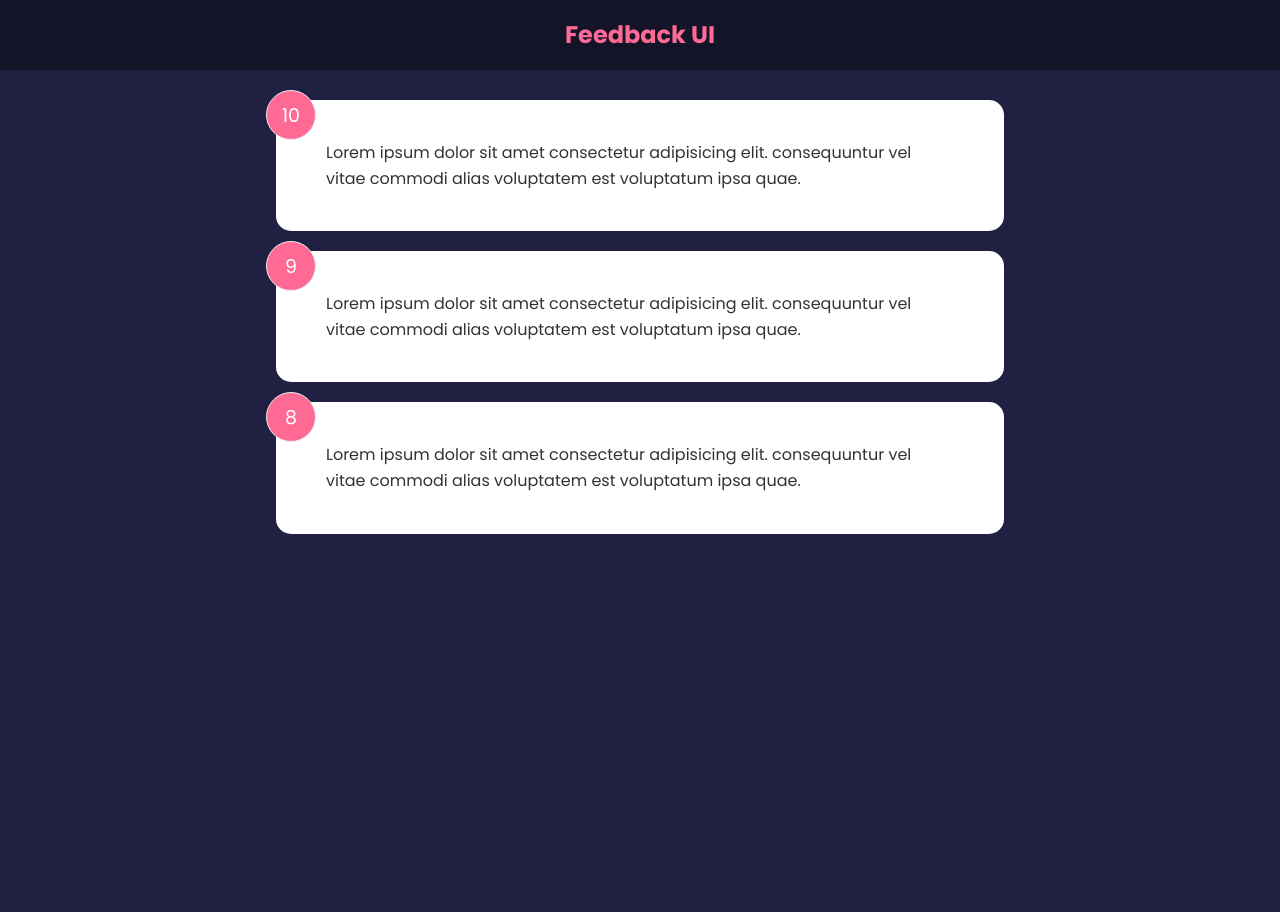
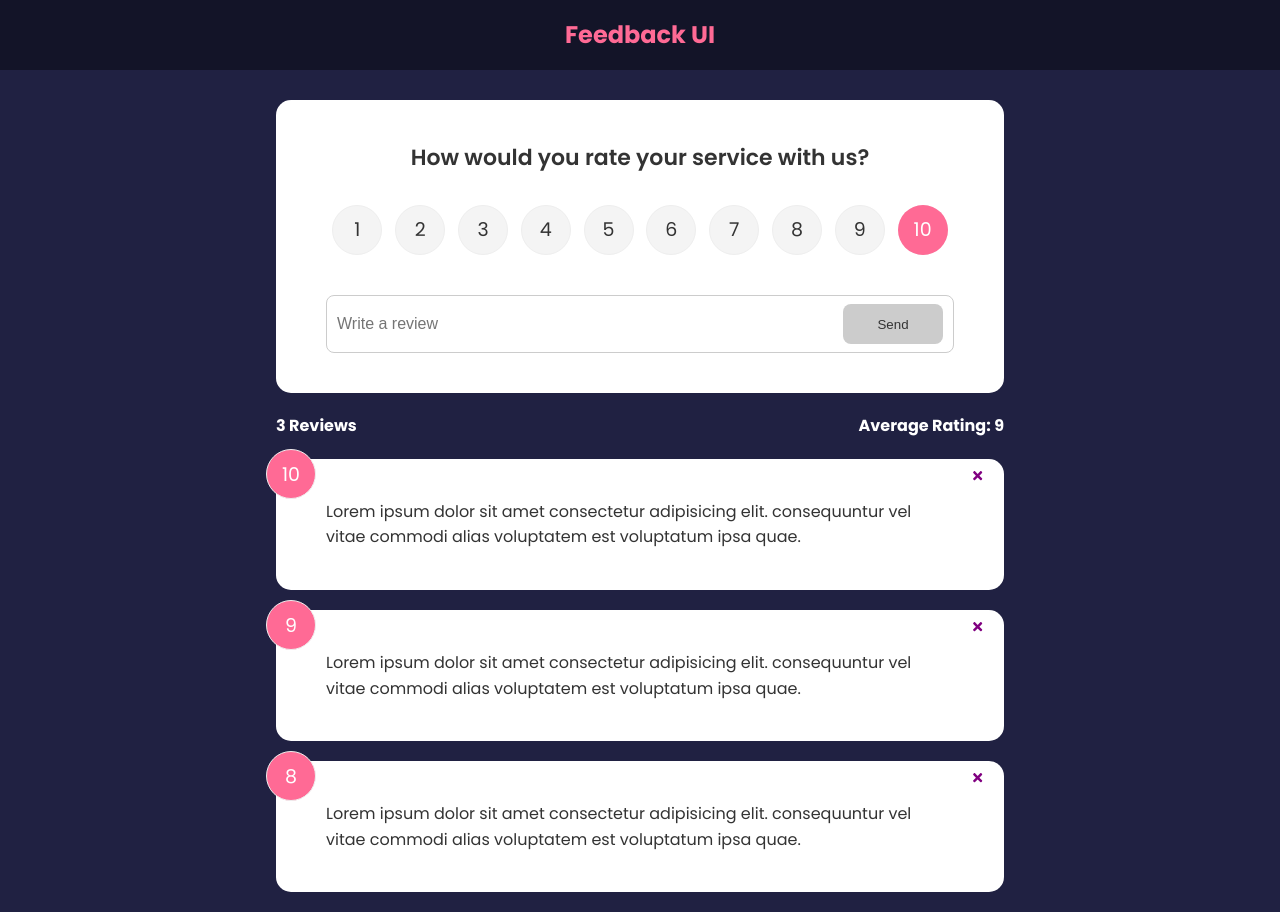
Before and after one commit to aicheye/feedback-ui, a React (Create React App) app: page / in a window 1280 px wide. Before the commit the page ends 800 px from the top, so only its background shows below. Built offline with nearby package versions, Linux system fonts and the light colour scheme.

Commit message:
Complete form submission and feedback deletion

```diff
--- a/package.json
+++ b/package.json
@@ -6,9 +6,12 @@
     "@testing-library/jest-dom": "^5.17.0",
     "@testing-library/react": "^13.4.0",
     "@testing-library/user-event": "^13.5.0",
+    "framer-motion": "^11.2.9",
     "react": "^18.3.1",
     "react-dom": "^18.3.1",
-    "react-scripts": "5.0.1",
+    "react-icons": "^5.2.1",
+    "react-scripts": "^5.0.1",
+    "ulid": "^2.3.0",
     "web-vitals": "^2.1.4"
   },
   "scripts": {
--- a/src/App.js
+++ b/src/App.js
@@ -1,16 +1,33 @@
-// import { useState } from "react";
+import { useState } from "react";
+import { ulid } from "ulid";
+import FeedbackForm from "./components/FeedbackForm";
 import FeedbackList from "./components/FeedbackList";
+import FeedbackStats from "./components/FeedbackStats";
 import Header from "./components/Header";
 import FeedbackData from "./data/FeedbackData";
 
 function App() {
-  //  const [feedback, setFeedback] = useState(FeedbackData);
+  const [feedback, setFeedback] = useState(FeedbackData);
+
+  const deleteFeedback = (id) => {
+    if (window.confirm("Are you sure you want to delete?")) {
+      setFeedback(feedback.filter((item) => item.id !== id));
+    }
+  };
+
+  const addFeedback = (newFeedback) => {
+    newFeedback.id = ulid();
+
+    setFeedback([newFeedback, ...feedback]);
+  };
 
   return (
     <>
       <Header />
       <div className="container">
-        <FeedbackList feedback={FeedbackData} />
+        <FeedbackForm handleAdd={addFeedback} />
+        <FeedbackStats feedback={feedback} />
+        <FeedbackList feedback={feedback} handleDelete={deleteFeedback} />
       </div>
     </>
   );
--- /dev/null
+++ b/src/components/FeedbackForm.jsx
@@ -0,0 +1,63 @@
+import { useState } from "react";
+import RatingSelect from "./RatingSelect";
+import Button from "./shared/Button";
+import Card from "./shared/Card";
+
+function FeedbackForm({ handleAdd }) {
+  const [text, setText] = useState("");
+  const [rating, setRating] = useState(10);
+  const [btnDisabled, setBtnDisabled] = useState(true);
+  const [message, setMessage] = useState();
+
+  const handleTextChange = ({ target: { value } }) => {
+    if (value === "") {
+      setBtnDisabled(true);
+      setMessage(null);
+    } else if (value !== "" && value.trim().length < 10) {
+      setBtnDisabled(true);
+      setMessage("Text must be at least 10 characters");
+    } else {
+      setMessage(null);
+      setBtnDisabled(false);
+    }
+
+    setText(value);
+  };
+
+  const handleSubmit = (e) => {
+    e.preventDefault();
+    if (text.trim().length >= 10) {
+      const newFeedback = {
+        text,
+        rating,
+      };
+
+      handleAdd(newFeedback);
+      setText("");
+    }
+  };
+
+  return (
+    <Card>
+      <form onSubmit={handleSubmit}>
+        <h2>How would you rate your service with us?</h2>
+        <RatingSelect select={(rating) => setRating(rating)} />
+        <div className="input-group">
+          <input
+            onChange={handleTextChange}
+            type="text"
+            placeholder="Write a review"
+            value={text}
+          />
+          <Button type="submit" isDisabled={btnDisabled}>
+            Send
+          </Button>
+        </div>
+
+        {message && <div className="message">{message}</div>}
+      </form>
+    </Card>
+  );
+}
+
+export default FeedbackForm;
--- a/src/components/FeedbackItem.jsx
+++ b/src/components/FeedbackItem.jsx
@@ -1,9 +1,15 @@
-function FeedbackItem({ item }) {
+import { FaTimes } from "react-icons/fa";
+import Card from "./shared/Card";
+
+function FeedbackItem({ item, handleDelete }) {
   return (
-    <div className="card">
+    <Card>
       <div className="num-display">{item.rating}</div>
+      <button onClick={() => handleDelete(item.id)} className="close">
+        <FaTimes color="purple" />
+      </button>
       <div className="text-display">{item.text}</div>
-    </div>
+    </Card>
   );
 }
 
--- a/src/components/FeedbackList.jsx
+++ b/src/components/FeedbackList.jsx
@@ -1,19 +1,39 @@
-//  import FeedbackItem from "./FeedbackItem";
-
+import { AnimatePresence, motion } from "framer-motion";
 import FeedbackItem from "./FeedbackItem";
 
-function FeedbackList({ feedback }) {
+function FeedbackList({ feedback, handleDelete }) {
   if (!feedback || feedback.length === 0) {
-    return <p>No feedback</p>;
+    return <p>No Feedback Yet</p>;
   }
 
   return (
-    <div className="card-list">
-      {feedback.map((item) => (
-        <FeedbackItem key={item.id} item={item} />
-      ))}
+    <div className="feedback-list">
+      <AnimatePresence>
+        {feedback.map((item) => (
+          <motion.div
+            key={item.id}
+            initial={{ opacity: 0 }}
+            animate={{ opacity: 1 }}
+            exit={{ opacity: 0 }}
+          >
+            <FeedbackItem
+              key={item.id}
+              item={item}
+              handleDelete={handleDelete}
+            />
+          </motion.div>
+        ))}
+      </AnimatePresence>
     </div>
   );
+
+  // return (
+  //   <div className="feedback-list">
+  //     {feedback.map((item) => (
+  //       <FeedbackItem key={item.id} item={item} handleDelete={handleDelete} />
+  //     ))}
+  //   </div>
+  // );
 }
 
 export default FeedbackList;
--- /dev/null
+++ b/src/components/FeedbackStats.jsx
@@ -0,0 +1,18 @@
+function FeedbackStats({ feedback }) {
+  // Calculate ratings average
+  let average =
+    feedback.reduce((acc, cur) => {
+      return acc + cur.rating;
+    }, 0) / feedback.length;
+
+  average = average.toFixed(1).replace(/[.,]0$/, "");
+
+  return (
+    <div className="feedback-stats">
+      <h4>{feedback.length} Reviews</h4>
+      <h4>Average Rating: {isNaN(average) ? 0 : average}</h4>
+    </div>
+  );
+}
+
+export default FeedbackStats;
--- /dev/null
+++ b/src/components/RatingSelect.jsx
@@ -0,0 +1,127 @@
+import { useState } from "react";
+
+function RatingSelect({ select }) {
+  const [selected, setSelected] = useState(10);
+
+  const handleChange = (e) => {
+    setSelected(+e.target.value);
+    select(+e.target.value);
+  };
+
+  return (
+    <ul className="rating">
+      <li>
+        <input
+          type="radio"
+          id="num1"
+          name="rating"
+          value="1"
+          onChange={handleChange}
+          checked={selected === 1}
+        ></input>
+        <label htmlFor="num1">1</label>
+      </li>
+      <li>
+        <input
+          type="radio"
+          id="num2"
+          name="rating"
+          value="2"
+          onChange={handleChange}
+          checked={selected === 2}
+        ></input>
+        <label htmlFor="num2">2</label>
+      </li>
+      <li>
+        <input
+          type="radio"
+          id="num3"
+          name="rating"
+          value="3"
+          onChange={handleChange}
+          checked={selected === 3}
+        ></input>
+        <label htmlFor="num3">3</label>
+      </li>
+      <li>
+        <input
+          type="radio"
+          id="num4"
+          name="rating"
+          value="4"
+          onChange={handleChange}
+          checked={selected === 4}
+        ></input>
+        <label htmlFor="num4">4</label>
+      </li>
+      <li>
+        <input
+          type="radio"
+          id="num5"
+          name="rating"
+          value="5"
+          onChange={handleChange}
+          checked={selected === 5}
+        ></input>
+        <label htmlFor="num5">5</label>
+      </li>
+      <li>
+        <input
+          type="radio"
+          id="num6"
+          name="rating"
+          value="6"
+          onChange={handleChange}
+          checked={selected === 6}
+        ></input>
+        <label htmlFor="num6">6</label>
+      </li>
+      <li>
+        <input
+          type="radio"
+          id="num7"
+          name="rating"
+          value="7"
+          onChange={handleChange}
+          checked={selected === 7}
+        ></input>
+        <label htmlFor="num7">7</label>
+      </li>
+      <li>
+        <input
+          type="radio"
+          id="num8"
+          name="rating"
+          value="8"
+          onChange={handleChange}
+          checked={selected === 8}
+        ></input>
+        <label htmlFor="num8">8</label>
+      </li>
+      <li>
+        <input
+          type="radio"
+          id="num9"
+          name="rating"
+          value="9"
+          onChange={handleChange}
+          checked={selected === 9}
+        ></input>
+        <label htmlFor="num9">9</label>
+      </li>
+      <li>
+        <input
+          type="radio"
+          id="num10"
+          name="rating"
+          value="10"
+          onChange={handleChange}
+          checked={selected === 10}
+        ></input>
+        <label htmlFor="num10">10</label>
+      </li>
+    </ul>
+  );
+}
+
+export default RatingSelect;
--- /dev/null
+++ b/src/components/shared/Button.jsx
@@ -0,0 +1,14 @@
+function Button({
+  children,
+  version = "primary",
+  type = "button",
+  isDisabled = false,
+}) {
+  return (
+    <button type={type} disabled={isDisabled} className={`btn btn-${version}`}>
+      {children}
+    </button>
+  );
+}
+
+export default Button;
--- /dev/null
+++ b/src/components/shared/Card.jsx
@@ -0,0 +1,5 @@
+function Card({ children, reverse = false }) {
+  return <div className={`card ${reverse && `reverse`}`}>{children}</div>;
+}
+
+export default Card;
```
Also changed, not shown: 1 other file (tests, documents, lock files or other folders).
